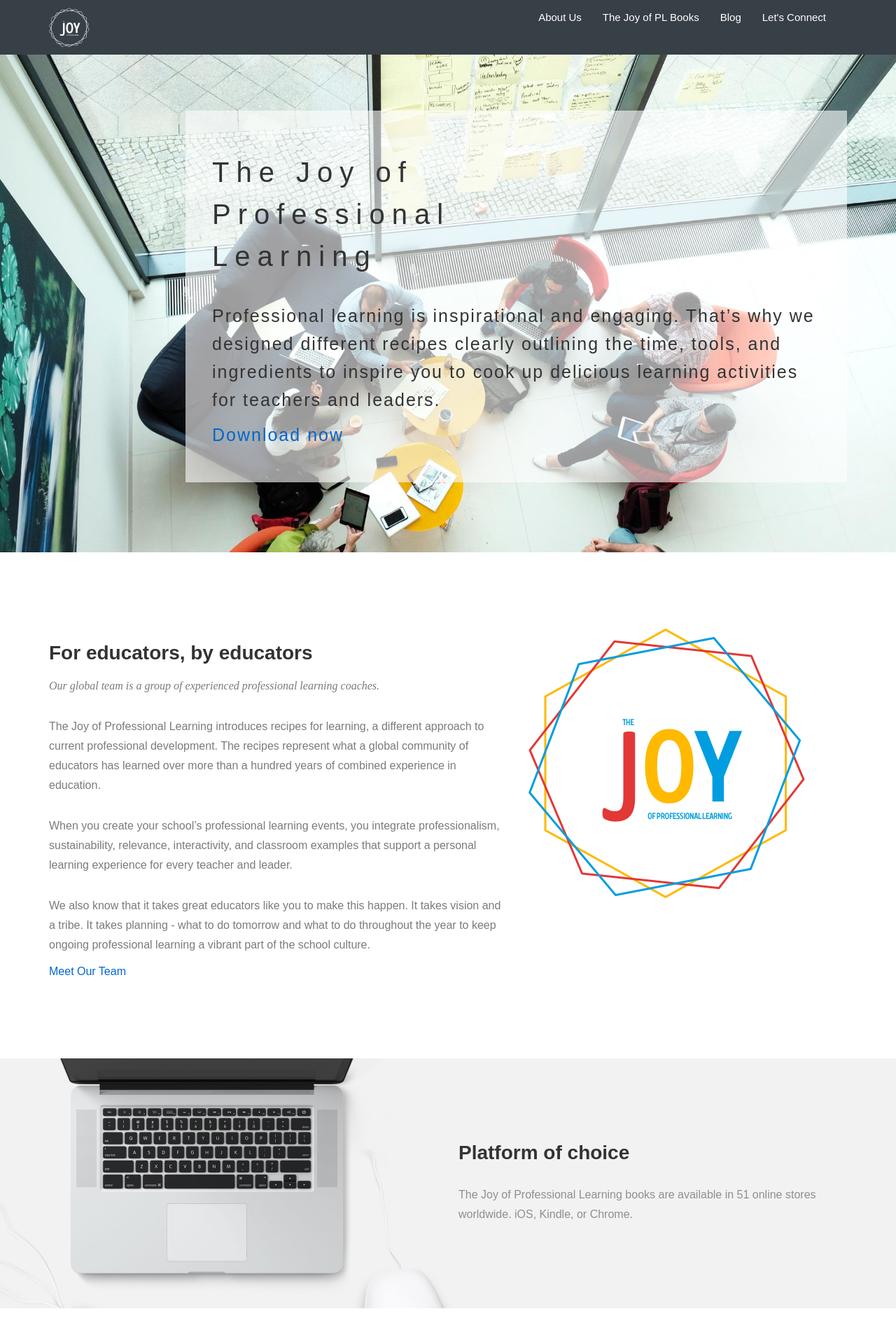
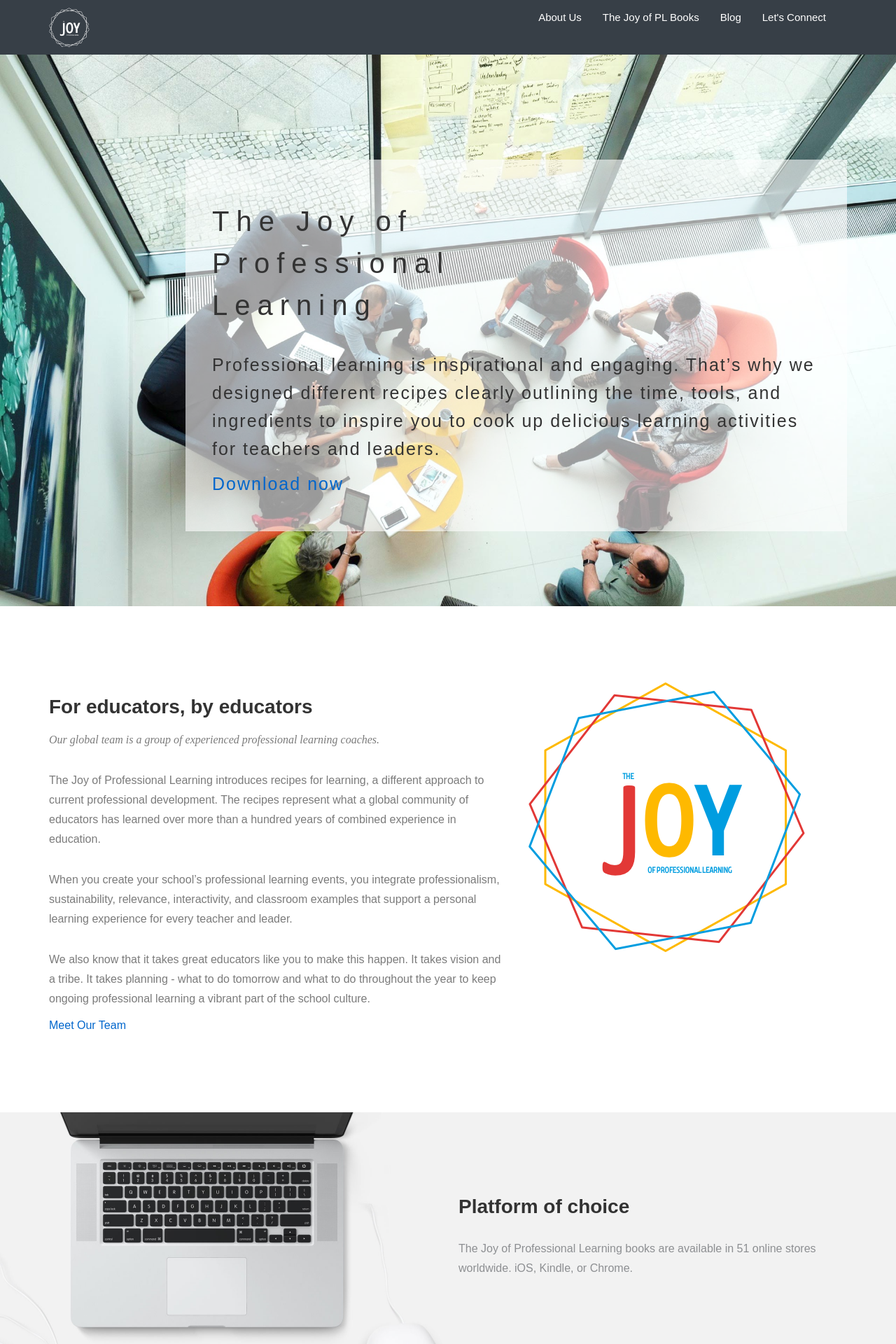
Before and after one commit to meesterkurt/joyofprofessionallearning, a Jekyll site: the page built from index.md, in a window 1280 px wide. Shown: the top 1920 px of the page at 70% size. Built offline with Jekyll 4.4.1, drawn with Linux system fonts in a browser that asks for light colours; nearby versions of some CDN libraries; some web fonts are replaced.

Commit message:
Create airspace.css

```diff
--- a/css/airspace.css
+++ b/css/airspace.css
@@ -108,7 +108,7 @@ header .navbar-default .navbar-nav li a:hover {
   background-size: cover;
   background-attachment: fixed;
   background-position: 85% 0%;
-  padding: 80px 0 100px 0;
+  padding: 150px 0 107px 0;
   position: relative;
 }
 
```
